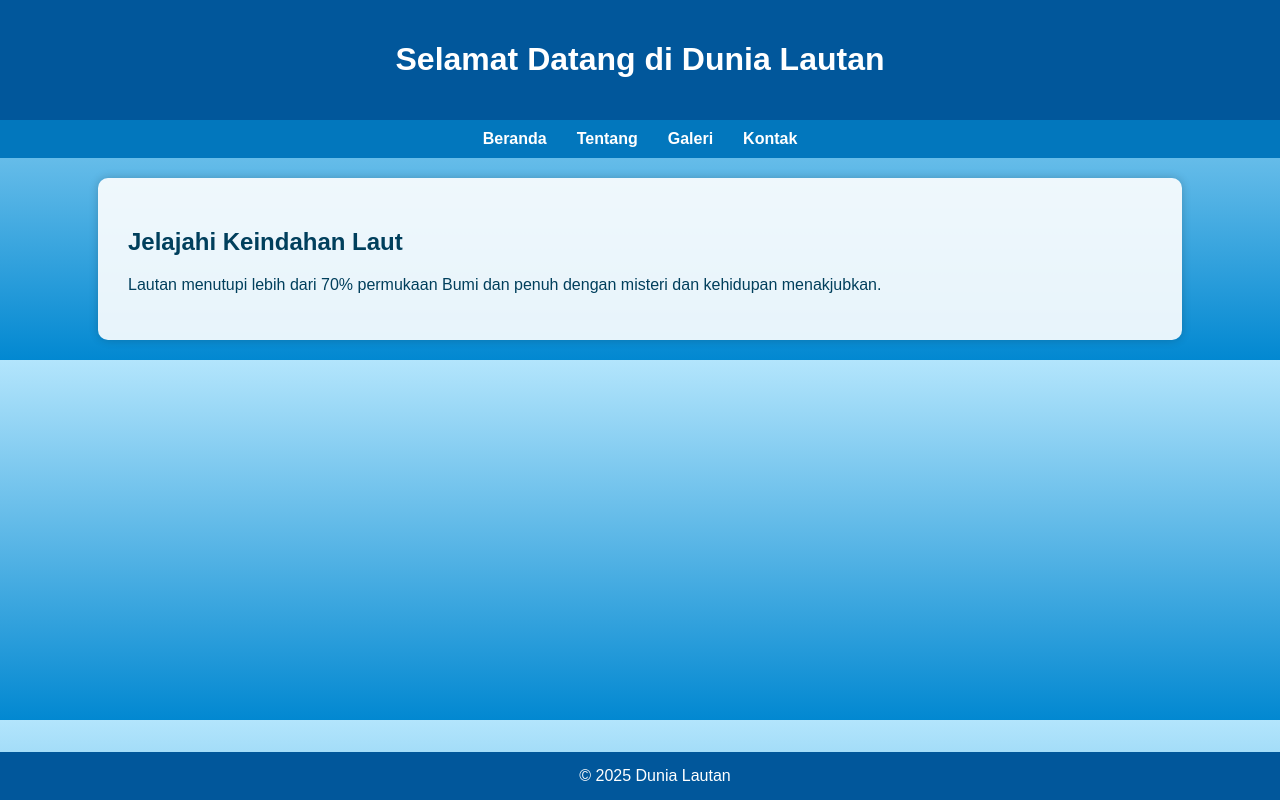
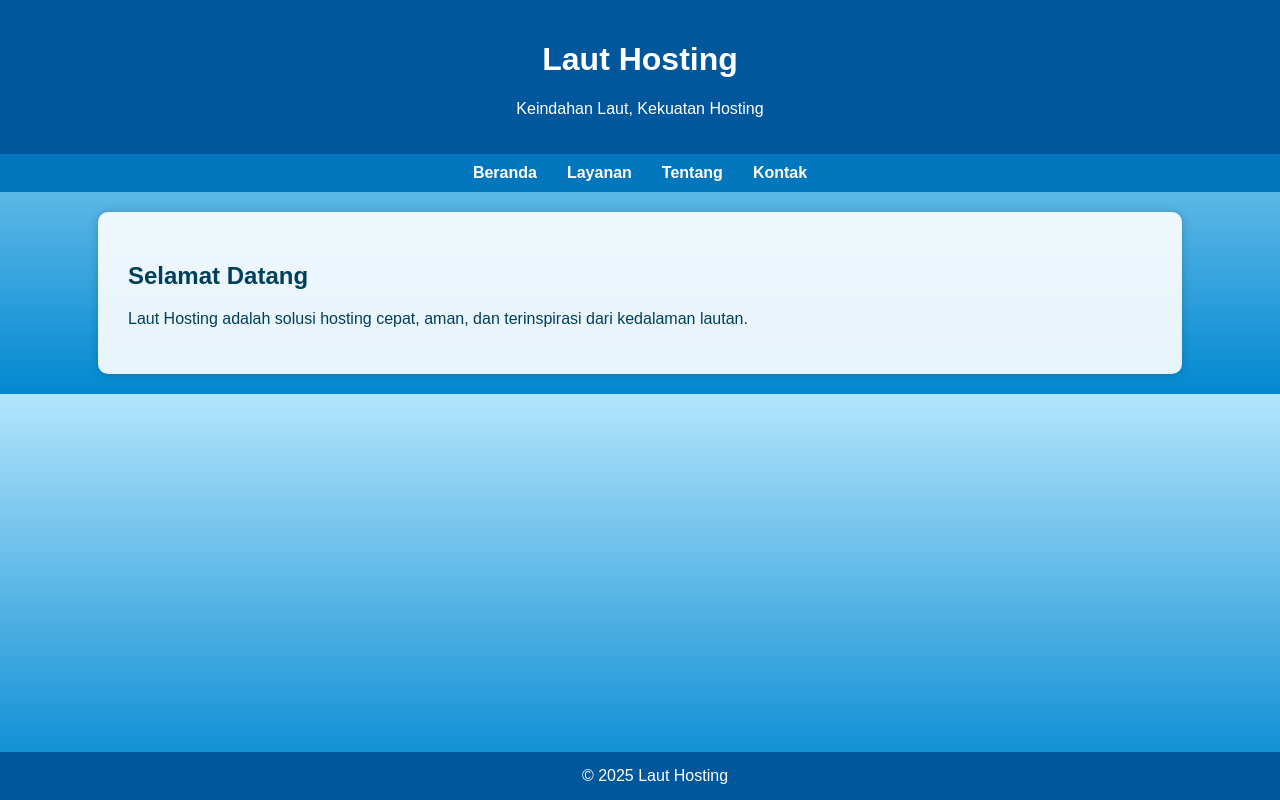
Before and after one commit to novel0021/zalza-belajar-hosting, a plain HTML site: page index.html in a window 1280 px wide. Drawn offline with Linux system fonts and the light colour scheme.

Commit message:
Update index.html

```diff
--- a/index.html
+++ b/index.html
@@ -2,25 +2,26 @@
 <html lang="id">
 <head>
   <meta charset="UTF-8">
-  <title>Beranda - Lautan</title>
+  <title>Laut Hosting - Beranda</title>
   <link rel="stylesheet" href="style.css">
 </head>
 <body>
   <header>
-    <h1>Selamat Datang di Dunia Lautan</h1>
+    <h1>Laut Hosting</h1>
+    <p>Keindahan Laut, Kekuatan Hosting</p>
   </header>
   <nav>
     <a href="index.html">Beranda</a>
-    <a href="about.html">Tentang</a>
-    <a href="gallery.html">Galeri</a>
-    <a href="contact.html">Kontak</a>
+    <a href="layanan.html">Layanan</a>
+    <a href="tentang.html">Tentang</a>
+    <a href="kontak.html">Kontak</a>
   </nav>
   <main>
-    <h2>Jelajahi Keindahan Laut</h2>
-    <p>Lautan menutupi lebih dari 70% permukaan Bumi dan penuh dengan misteri dan kehidupan menakjubkan.</p>
+    <h2>Selamat Datang</h2>
+    <p>Laut Hosting adalah solusi hosting cepat, aman, dan terinspirasi dari kedalaman lautan.</p>
   </main>
   <footer>
-    &copy; 2025 Dunia Lautan
+    &copy; 2025 Laut Hosting
   </footer>
 </body>
 </html>
```
